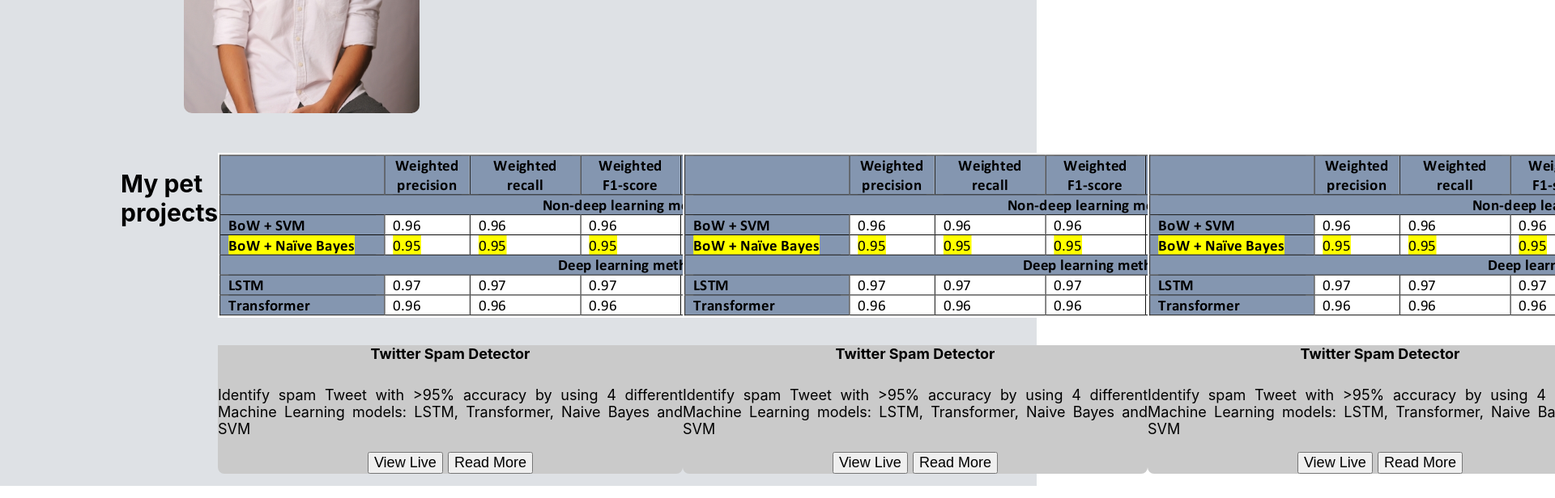
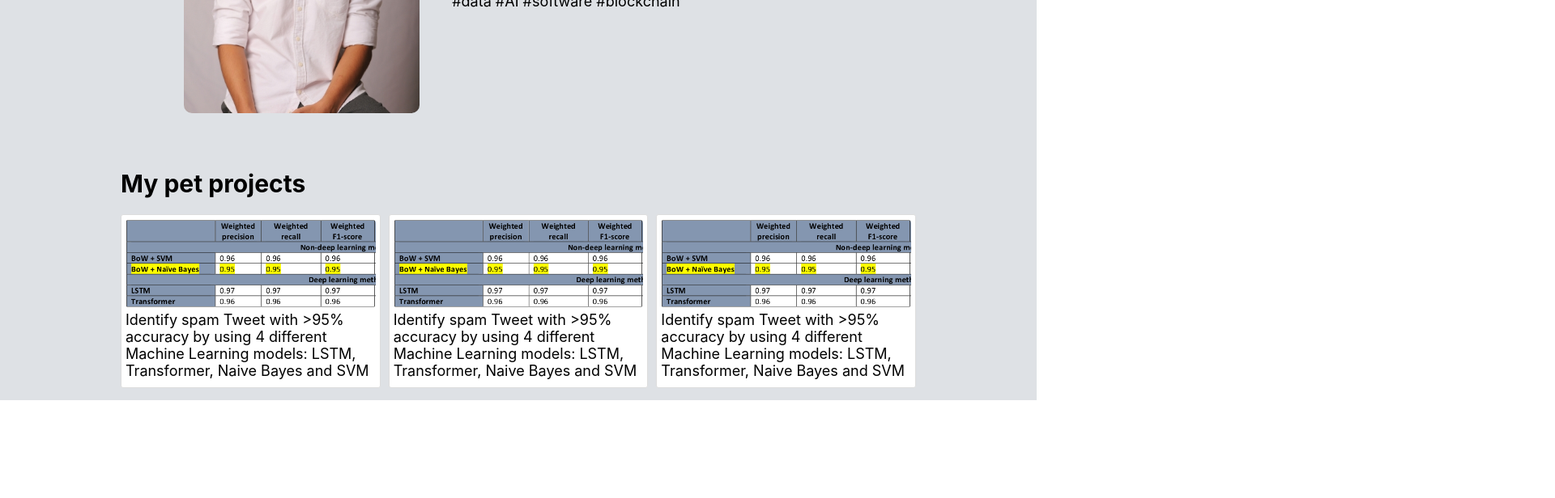
Before and after one commit to rodonguyen/my_website, a React (Create React App) app: page / in a window 1280 px wide. Shown: the part 348-964 px from the top of the page at 81% size, 1920 px wide, since content can reach past the window. After the commit the page ends 858 px from the top, so only its background shows below. Built offline with nearby package versions, Linux system fonts and the light colour scheme.

Commit message:
Cards are in place

```diff
--- a/src/pages/Home.js
+++ b/src/pages/Home.js
@@ -47,15 +47,47 @@ const Home = () => {
               With the accumulated strong and diverse skill-set, I’m excited to
               take on new challenges!
             </p>
+            <p>
+              #data #AI #software #blockchain
+            </p>
           </div>
         </div>
       </div>
 
       {/* content block 2: Projects */}
       <div className="container background-color-2">
-        <div className="row">
-          <h1 className="xlarge text-align-left">My pet projects</h1>
+        <h1 className="xlarge text-align-left">My pet projects</h1>
+        <div className="row grid-gap">
+          <div className="card">
+            <a href="https://www.youtube.com/watch?v=hx7BXih7zx8">
+              <img src={twitterSpamDetection}></img>
+            </a>
+            <div className="text-align-left">Identify spam Tweet with {">"}95% accuracy by using 4
+            different Machine Learning models: LSTM, Transformer, Naive
+            Bayes and SVM</div>
+          </div>
 
+          <div className="card">
+            <a href="https://www.youtube.com/watch?v=hx7BXih7zx8">
+              <img src={twitterSpamDetection}></img>
+            </a>
+            <div className="text-align-left">Identify spam Tweet with {">"}95% accuracy by using 4
+            different Machine Learning models: LSTM, Transformer, Naive
+            Bayes and SVM</div>
+          </div>
+
+          <div className="card">
+            <a href="https://www.youtube.com/watch?v=hx7BXih7zx8">
+              <img src={twitterSpamDetection}></img>
+            </a>
+            <div className="text-align-left">Identify spam Tweet with {">"}95% accuracy by using 4
+            different Machine Learning models: LSTM, Transformer, Naive
+            Bayes and SVM</div>
+          </div>
+        </div>
+
+
+{/*
           <CRow>
             <CCol>
               <CCard color={mode}>
@@ -108,7 +140,7 @@ const Home = () => {
                 </CCardBody>
               </CCard>
             </CCol>
-          </CRow>
+          </CRow> */}
 
           <>
             <TwitterSpamDetectorModal
@@ -117,8 +149,7 @@ const Home = () => {
             />
           </>
 
-          <div class="footer"> hi</div>
-        </div>
+          {/* <div class="footer"> hi</div> */}
       </div>
     </>
   );
--- a/src/stylesheets/App.css
+++ b/src/stylesheets/App.css
@@ -165,10 +165,26 @@ img.portrait {
 }
 
 /**************************************************************************
-  List 1000
+  MY PET PROJECTS
 */
-
-
+.card {
+  grid-column: span 4;
+  vertical-align: top;
+  border: 1px solid #ddd;
+  border-radius: 3px;
+  padding: 5px;
+  background-color: white;
+  padding-bottom: 10px;
+  /* margin: 3px; */
+}
+.card img {
+  border-radius: 5px;
+  width: 100%;
+}
+.row.grid-gap {
+  grid-row-gap: 10px;
+  grid-column-gap: 10px;
+}
 /**************************************************************************
   MODAL
 */
```
